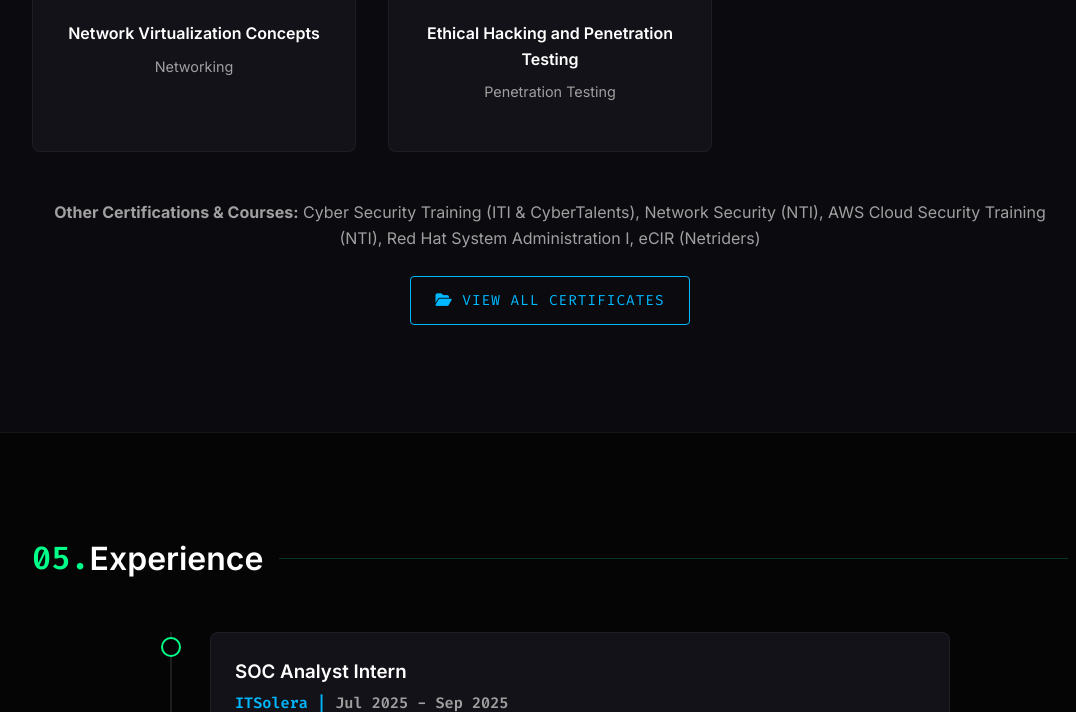
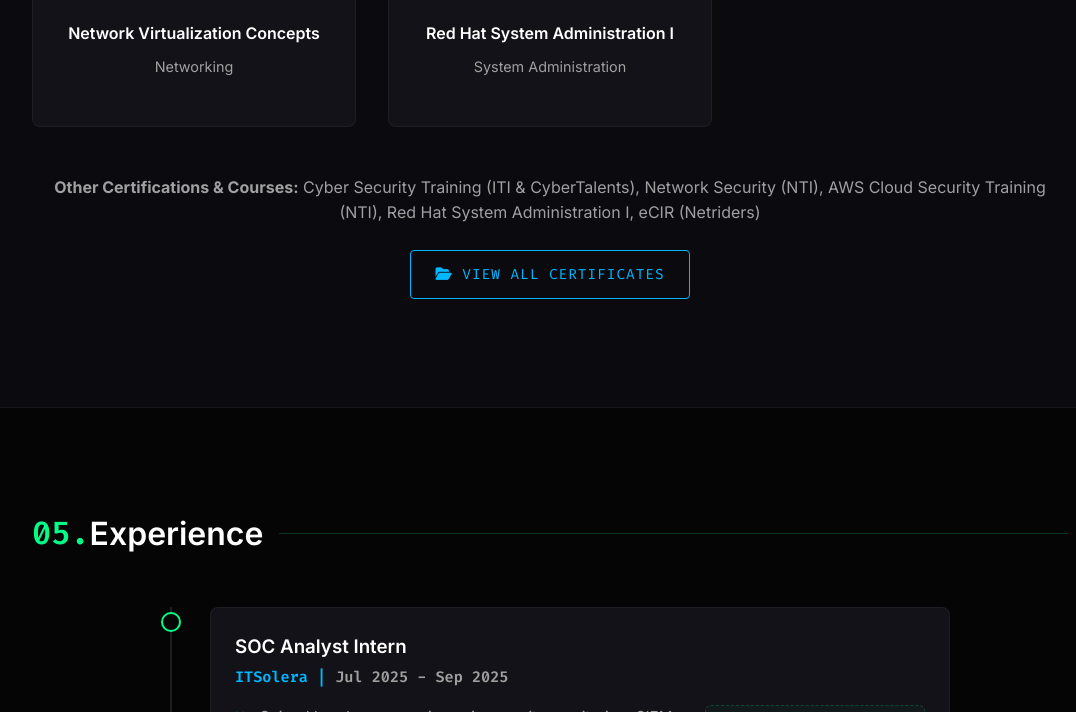
Before and after one commit to MedoRashadfci/MedoRashad, a plain HTML site: page index.html in a window 1280 px wide. Shown: the part 4359-5071 px from the top of the page, without its empty margins (90-1166 px from the left). Drawn offline with Linux system fonts and the light colour scheme.

Commit message:
Update index.html

```diff
--- a/index.html
+++ b/index.html
@@ -301,10 +301,11 @@
                 <!-- Cert 11 -->
                 <div class="cert-card">
                     <div class="cert-img-wrapper">
-                        <img src="assets/certificates/Ethical-Hacking.png" alt="Ethical Hacking and Penetration Testing" class="cert-img">
+                        <img src="assets/certificates/Redhat_System.png" alt="Ethical Hacking and Penetration Testing" class="cert-img">
                     </div>
-                    <h4>Ethical Hacking and Penetration Testing</h4>
-                    <p class="cert-date">Penetration Testing</p>
+                    <h4>Red Hat System Administration I
+</h4>
+                    <p class="cert-date">System Administration</p>
                 </div>
             </div>
 
```
